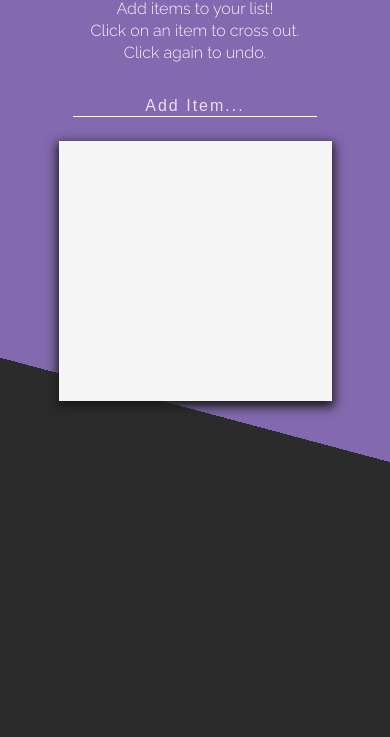
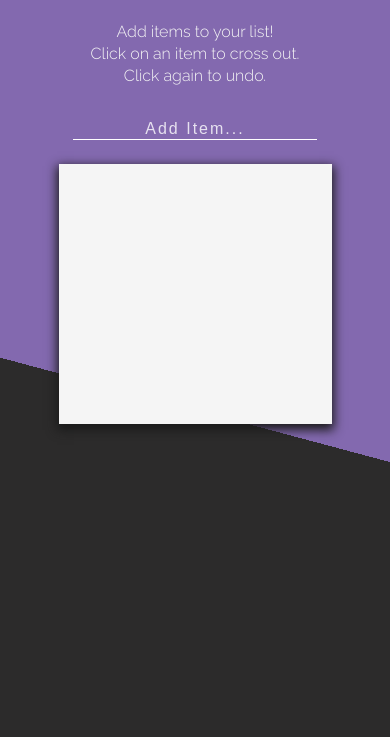
Before and after one commit to briwidowski/TaskList, a plain HTML site: page index.html in a window 390 px wide. Shown: the part 107-844 px from the top of the page. Drawn offline with Linux system fonts and the light colour scheme.

Commit message:
Fix mobile padding

```diff
--- a/styles.css
+++ b/styles.css
@@ -8,6 +8,7 @@ html {
 
 body {
     margin: 0 auto;
+    padding-top: 6%;
     text-align: center;
     background: linear-gradient(-165deg, #8369af 60%, rgb(44, 43, 43) 40%);
     width: 70%;
```
